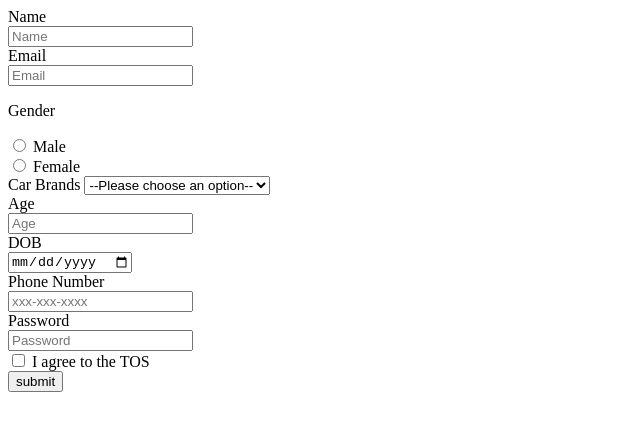
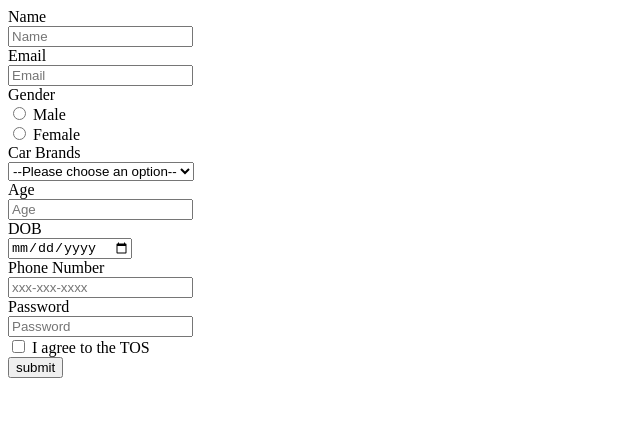
Before and after one commit to acciojob/signup-form-car-r4coder, a website: page main.html in a window 1280 px wide. Shown: the whole page, without its empty margins (0-640 px from the left). Drawn offline with Linux system fonts and the light colour scheme.

Commit message:
created a submission

```diff
--- a/main.html
+++ b/main.html
@@ -13,13 +13,13 @@
          <input type="text" name="text" id="name" placeholder="Name"><br />
 		 <label for="name">Email</label><br />
 		 <input type="email" name="email" id="email" placeholder="Email"><br />
-		 <p>Gender</p>
+		 <label for="gender">Gender</label><br />
          <input type="radio" id="gender_m" name="gender">
 		 <label for="gender_m">Male</label><br />
 		 <input type="radio" id="gender_f" name="gender">
 		 <label for="gender_m">Female</label><br />
 
-        <label for="cars">Car Brands</label>
+        <label for="cars">Car Brands</label><br />
 <select id="cars" name="cars" required>
     <option value="">--Please choose an option--</option>
     <option value="toyota">Toyota</option>
```
